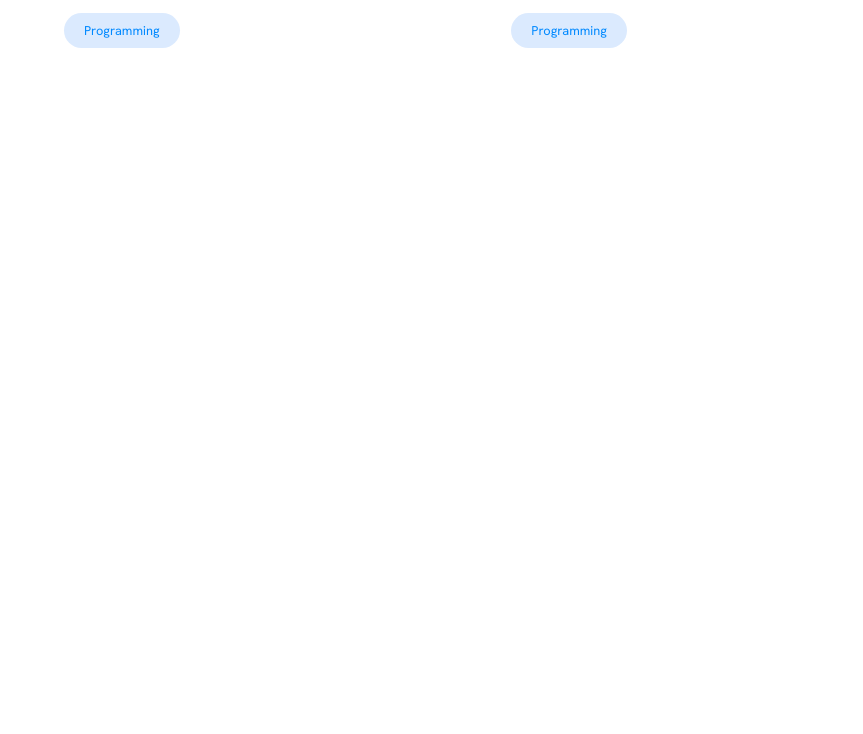
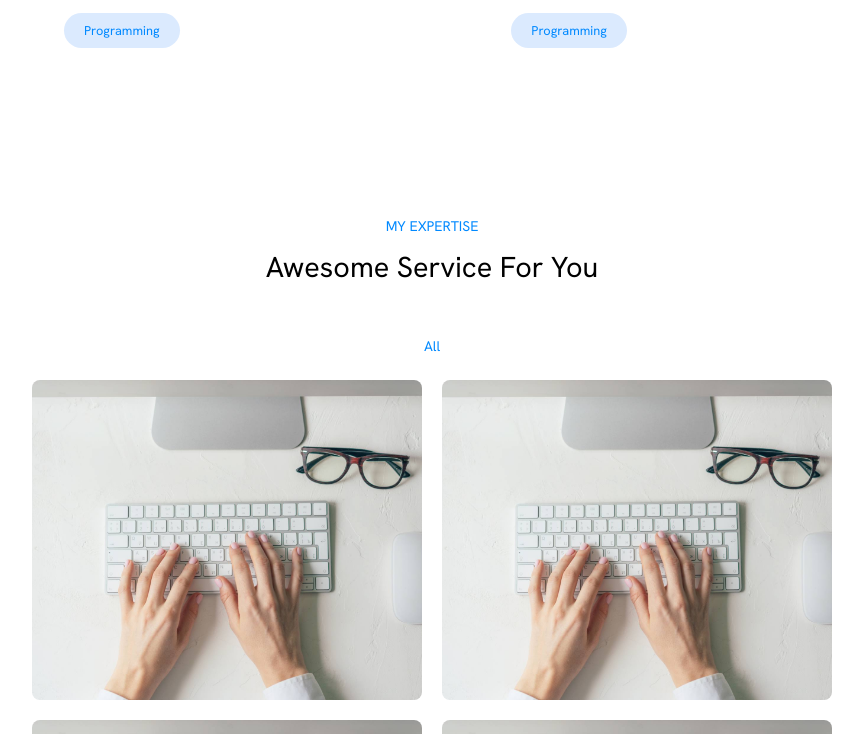
Before and after one commit to saeidniyabati2/myportfolio, a Next.js app: page / in a window 1280 px wide. Shown: the part 3440-4174 px from the top of the page, without its empty margins (208-1071 px from the left). Before the commit the page ends 3576 px from the top, so only its background shows below. Built offline with nearby package versions, Linux system fonts and the light colour scheme.

Commit message:
adding new styles for gallery component

```diff
--- a/src/components/Gallery.tsx
+++ b/src/components/Gallery.tsx
@@ -2,10 +2,10 @@ import { AnimatedImageCard } from "./image/AnimatedImageCard";
 
 export const Gallery: React.FC = () => {
   return (
-    <section className="w-full px-[15rem] flex flex-col items-center pb-24">
-      <div className="w-full  flex flex-col items-center">
+    <section className="w-full px-4 md:px-[15rem] flex flex-col items-center pb-24 ">
+      <div className="w-full  flex flex-col items-center ">
         {/* container of texts */}
-        <p className="text-sm text-mainButton mt-20">MY EXPERTISE</p>
+        <p className="text-sm text-mainButton mt-10 md:mt-20">MY EXPERTISE</p>
         <h2 className="text-[1.8rem] leading-snug max-w-[25rem] mt-3">
           Awesome Service For You
         </h2>
@@ -17,7 +17,7 @@ export const Gallery: React.FC = () => {
           <p>All</p>
         </div>
         {/* container of images */}
-        <div className="grid grid-cols-2 mt-6 gap-5">
+        <div className="grid grid-cols-1 md:grid-cols-2 mt-6 gap-5 ">
           <AnimatedImageCard
             title="Web Development"
             description="Lorem ipsum dolor sit."
--- a/src/pages/index.tsx
+++ b/src/pages/index.tsx
@@ -20,8 +20,8 @@ const Home = () => {
       <Experties />
       <AchivementCounts />
       <EducatExperience />
-      {/*<Gallery />
-      <Comments />
+      <Gallery />
+      {/*<Comments />
       <Blogs /> */}
     </ContainerBlock>
   );
```
